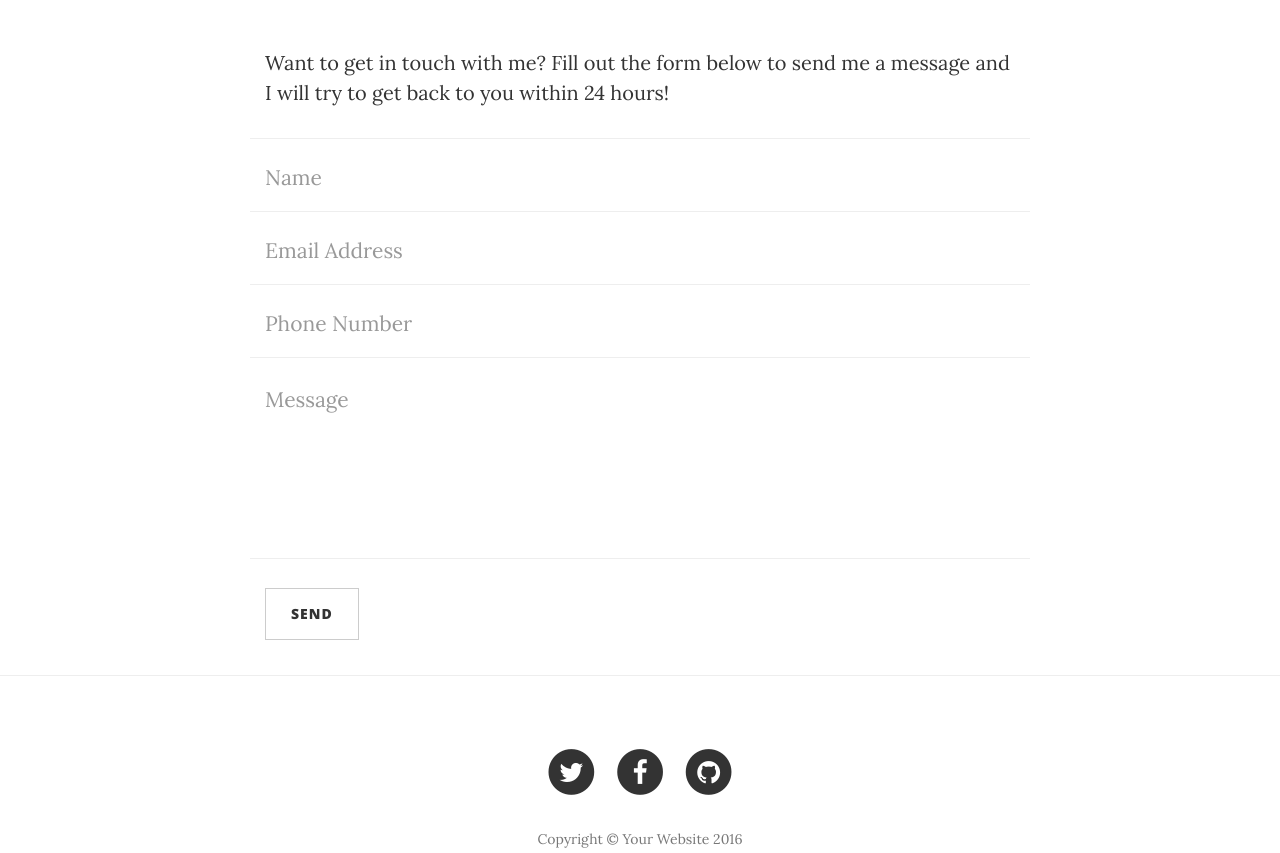
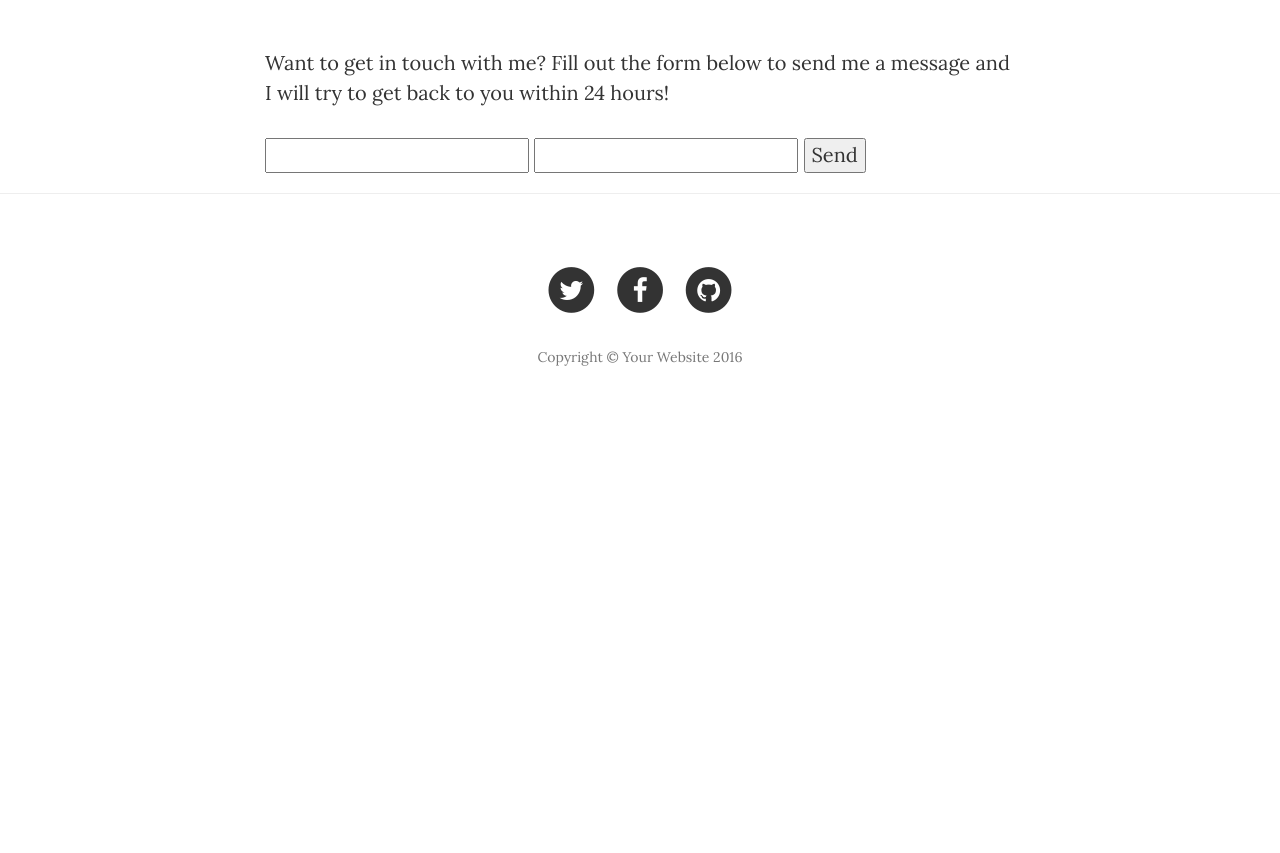
Before and after one commit to ChaosPopoMarcus/ChaosPopoMarcus.github.io, a website: page contact.html in a window 1280 px wide. Shown: the part 480-1333 px from the top of the page. After the commit the page ends 913 px from the top, so only its background shows below. Drawn offline with nearby package versions, Linux system fonts and the light colour scheme.

Commit message:
FormAdded

```diff
--- a/contact.html
+++ b/contact.html
@@ -91,42 +91,10 @@
                 <!-- Contact Form - Enter your email address on line 19 of the mail/contact_me.php file to make this form work. -->
                 <!-- WARNING: Some web hosts do not allow emails to be sent through forms to common mail hosts like Gmail or Yahoo. It's recommended that you use a private domain email address! -->
                 <!-- NOTE: To use the contact form, your site must be on a live web host with PHP! The form will not work locally! -->
-                <form name="sentMessage" id="contactForm" novalidate>
-                    <div class="row control-group">
-                        <div class="form-group col-xs-12 floating-label-form-group controls">
-                            <label>Name</label>
-                            <input type="text" class="form-control" placeholder="Name" id="name" required data-validation-required-message="Please enter your name.">
-                            <p class="help-block text-danger"></p>
-                        </div>
-                    </div>
-                    <div class="row control-group">
-                        <div class="form-group col-xs-12 floating-label-form-group controls">
-                            <label>Email Address</label>
-                            <input type="email" class="form-control" placeholder="Email Address" id="email" required data-validation-required-message="Please enter your email address.">
-                            <p class="help-block text-danger"></p>
-                        </div>
-                    </div>
-                    <div class="row control-group">
-                        <div class="form-group col-xs-12 floating-label-form-group controls">
-                            <label>Phone Number</label>
-                            <input type="tel" class="form-control" placeholder="Phone Number" id="phone" required data-validation-required-message="Please enter your phone number.">
-                            <p class="help-block text-danger"></p>
-                        </div>
-                    </div>
-                    <div class="row control-group">
-                        <div class="form-group col-xs-12 floating-label-form-group controls">
-                            <label>Message</label>
-                            <textarea rows="5" class="form-control" placeholder="Message" id="message" required data-validation-required-message="Please enter a message."></textarea>
-                            <p class="help-block text-danger"></p>
-                        </div>
-                    </div>
-                    <br>
-                    <div id="success"></div>
-                    <div class="row">
-                        <div class="form-group col-xs-12">
-                            <button type="submit" class="btn btn-default">Send</button>
-                        </div>
-                    </div>
+                <form name="sentMessage" id="contactForm" novalidate action="https://formspree.io/your@email.com" method="POST">
+                    <input type="text" name="name">
+                    <input type="email" name="_replyto">
+                    <input type="submit" value="Send">
                 </form>
             </div>
         </div>
```
